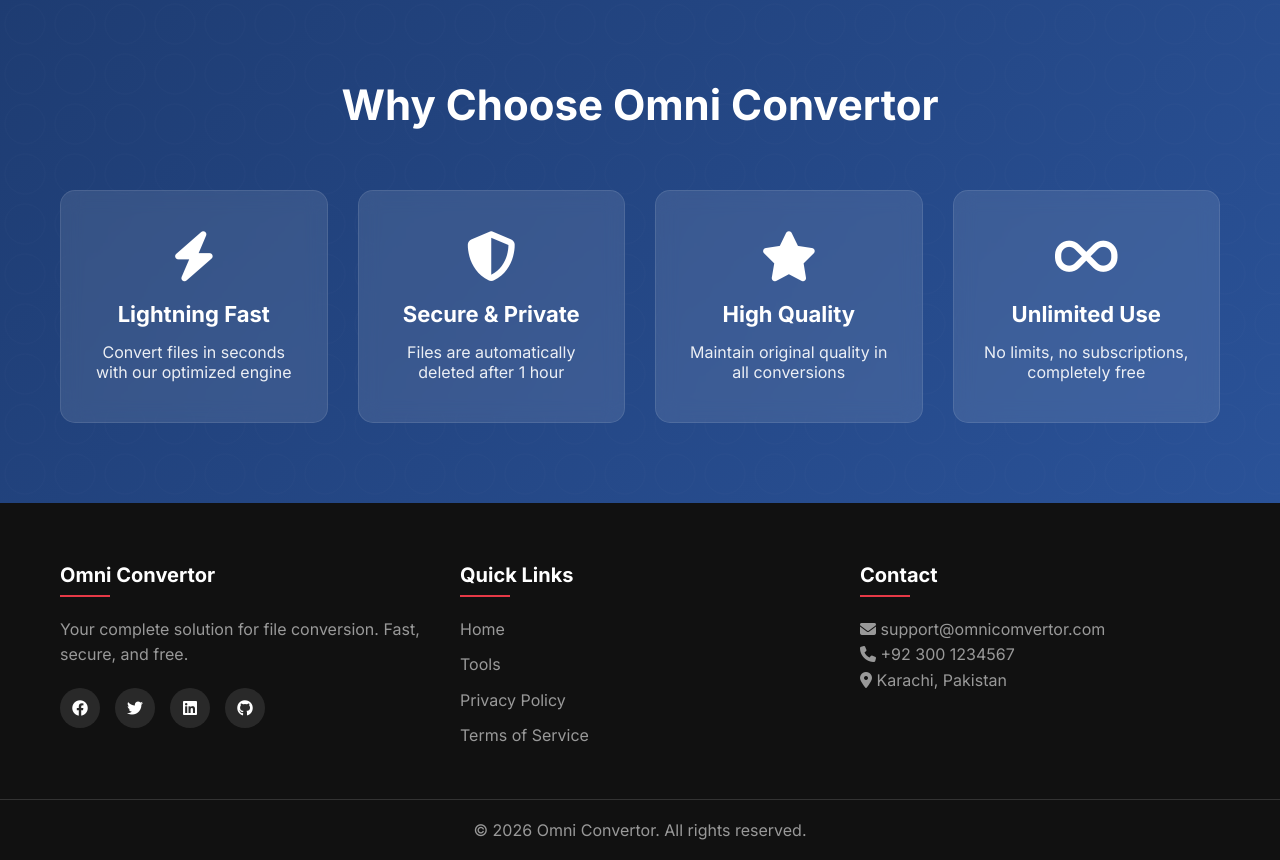
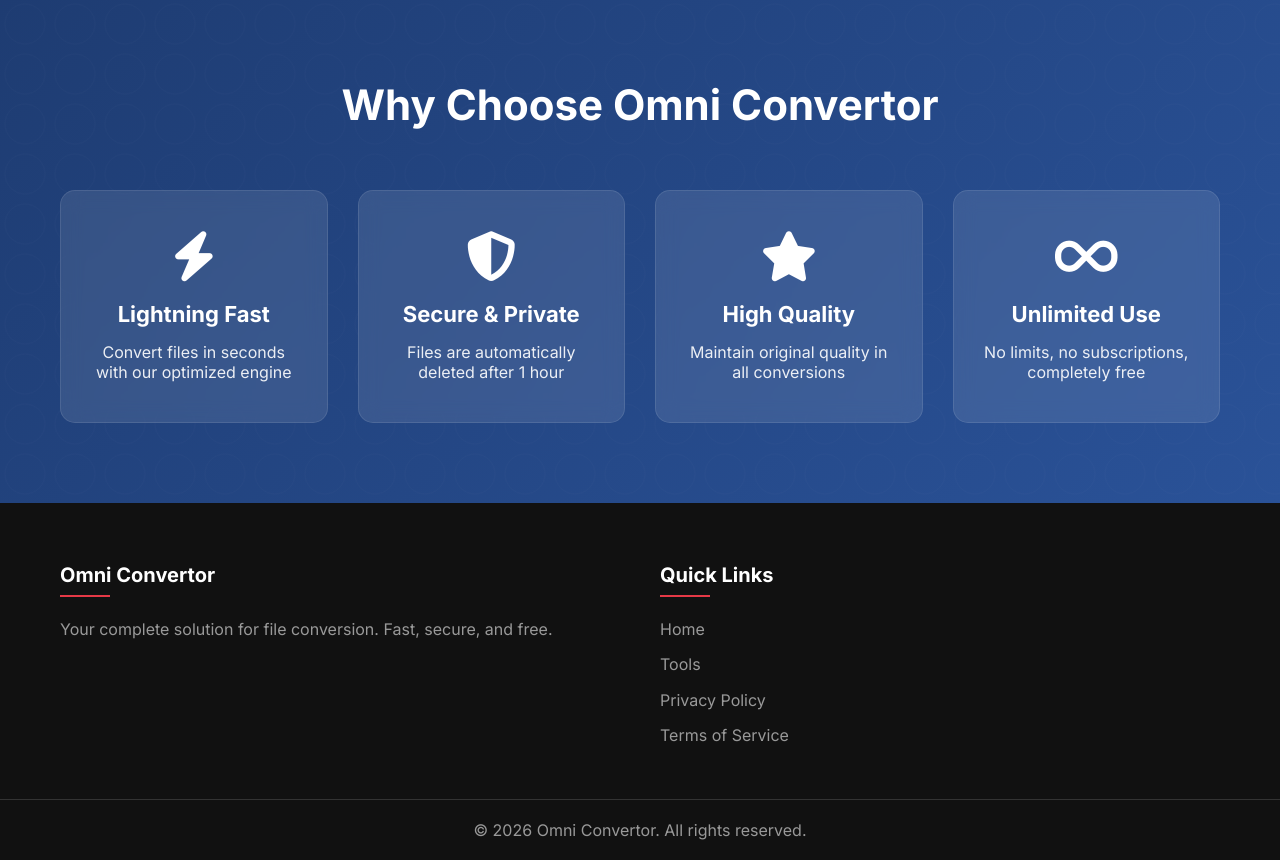
Before and after one commit to MustafaRaheel26/my-pro-converter, a Flask app: page / in a window 1280 px wide. Shown: the part 2427-3287 px from the top of the page. Run offline with Flask 3, Linux system fonts and the light colour scheme; some libraries are stand-ins or nearby versions.

Commit message:
Revise footer and update comment structure
Updated comments in the HTML file and removed social links and contact information from the footer.

```diff
--- a/templates/index.html
+++ b/templates/index.html
@@ -228,7 +228,7 @@
       </div>
     </section>
 
-    <!-- Auth Modals (unchanged) -->
+    <!-- Auth Modals -->
     <div class="auth-modal" id="signup-modal">
       <div class="auth-box">
         <span id="close-signup" class="close-btn">&times;</span>
@@ -291,7 +291,7 @@
       </div>
     </div>
 
-    <!-- Footer -->
+    <!-- Footer (updated: removed social links and contact info) -->
     <footer class="main-footer">
       <div class="footer-container">
         <div class="footer-content">
@@ -301,12 +301,6 @@
               Your complete solution for file conversion. Fast, secure, and
               free.
             </p>
-            <div class="social-links">
-              <a href="#"><i class="fab fa-facebook"></i></a>
-              <a href="#"><i class="fab fa-twitter"></i></a>
-              <a href="#"><i class="fab fa-linkedin"></i></a>
-              <a href="#"><i class="fab fa-github"></i></a>
-            </div>
           </div>
           <div class="footer-section">
             <h4>Quick Links</h4>
@@ -316,12 +310,6 @@
               <li><a href="/privacy">Privacy Policy</a></li>
               <li><a href="/terms">Terms of Service</a></li>
             </ul>
-          </div>
-          <div class="footer-section">
-            <h4>Contact</h4>
-            <p><i class="fas fa-envelope"></i> support@omnicomvertor.com</p>
-            <p><i class="fas fa-phone"></i> +92 300 1234567</p>
-            <p><i class="fas fa-map-marker-alt"></i> Karachi, Pakistan</p>
           </div>
         </div>
       </div>
```
